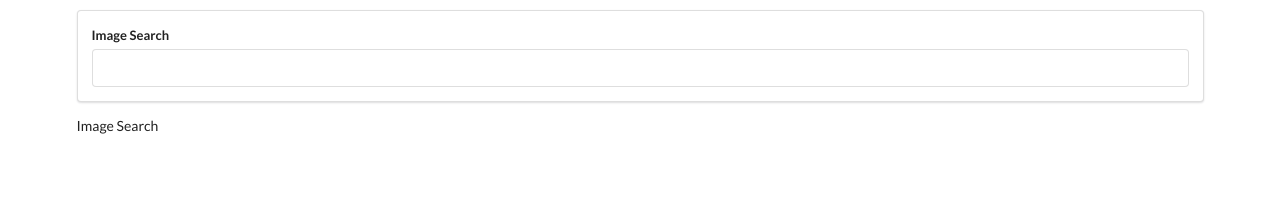
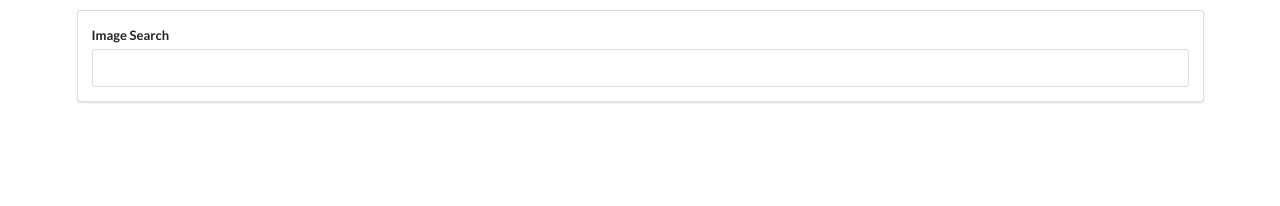
Before and after one commit to Shrikant-Tarwani/udemy_react_redux_course, a React (Create React App) app in the folder pics/: page / in a window 1280 px wide. Shown: the top 206 px of the page. Built offline with nearby package versions, Linux system fonts and the light colour scheme.

Commit message:
Add list of images with key and alt-text

```diff
--- a/pics/src/components/ImageList.js
+++ b/pics/src/components/ImageList.js
@@ -1,8 +1,14 @@
 import React from 'react';
 
 const ImageList = (props) => {
+    const imgs = props.images.map(({description,id, urls}) => {
+        return(<div key={id}>
+             <img alt={description} src={urls.regular} />
+        </div>
+        )
+    })
     return (
-        <div>Image Search</div>
+        <div>{imgs}</div>
     )
 };
 
```
